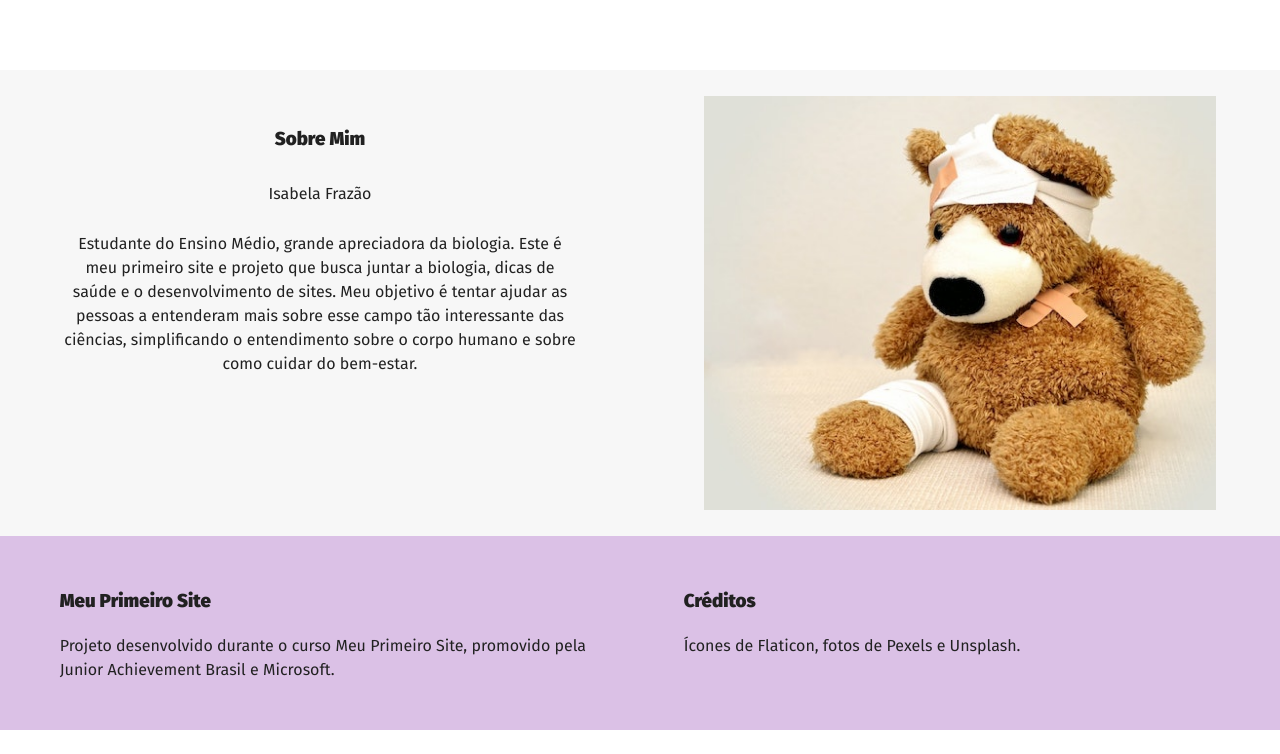
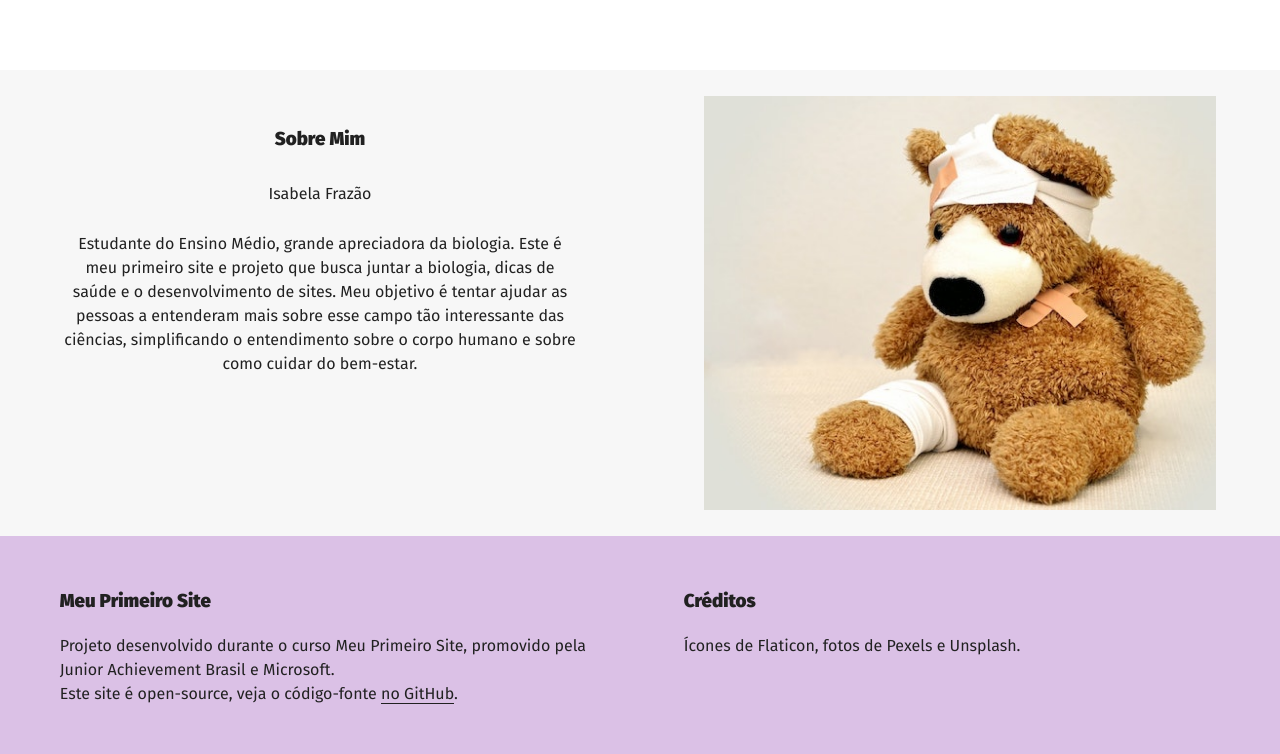
Before and after one commit to lsabela/my-first-site, a plain HTML site: page index.html in a window 1280 px wide. Shown: the part 2918-3672 px from the top of the page. Before the commit the page ends 3648 px from the top, so only its background shows below. Drawn offline with Linux system fonts and the light colour scheme.

Commit message:
add new link to footer

```diff
--- a/estilo.css
+++ b/estilo.css
@@ -137,7 +137,18 @@ header {
   padding: 2rem 1rem;
   display: flex;
   justify-content: space-around;
+  color: #212121;
 }
 .footer .footer-section {
   width: 43%;
 }
+.footer a {
+  text-decoration: none;
+  color: #212121;
+  border-bottom: solid 1px #212121;
+  transition: linear 150ms;
+}
+.footer a:hover {
+  color: #dbc1e6;
+  box-shadow: inset 0 -31px 0 0px #212121;
+}
--- a/index.html
+++ b/index.html
@@ -140,7 +140,14 @@
         <h3>Meu Primeiro Site</h3>
         <p>
           Projeto desenvolvido durante o curso Meu Primeiro Site, promovido pela
-          Junior Achievement Brasil e Microsoft.
+          Junior Achievement Brasil e Microsoft. <br />
+          Este site é open-source, veja o código-fonte
+          <a
+            href="https://github.com/lsabela/my-first-site"
+            target="_blank"
+            rel="noopener noreferrer"
+            >no GitHub</a
+          >.
         </p>
       </section>
       <section class="footer-section">
```
